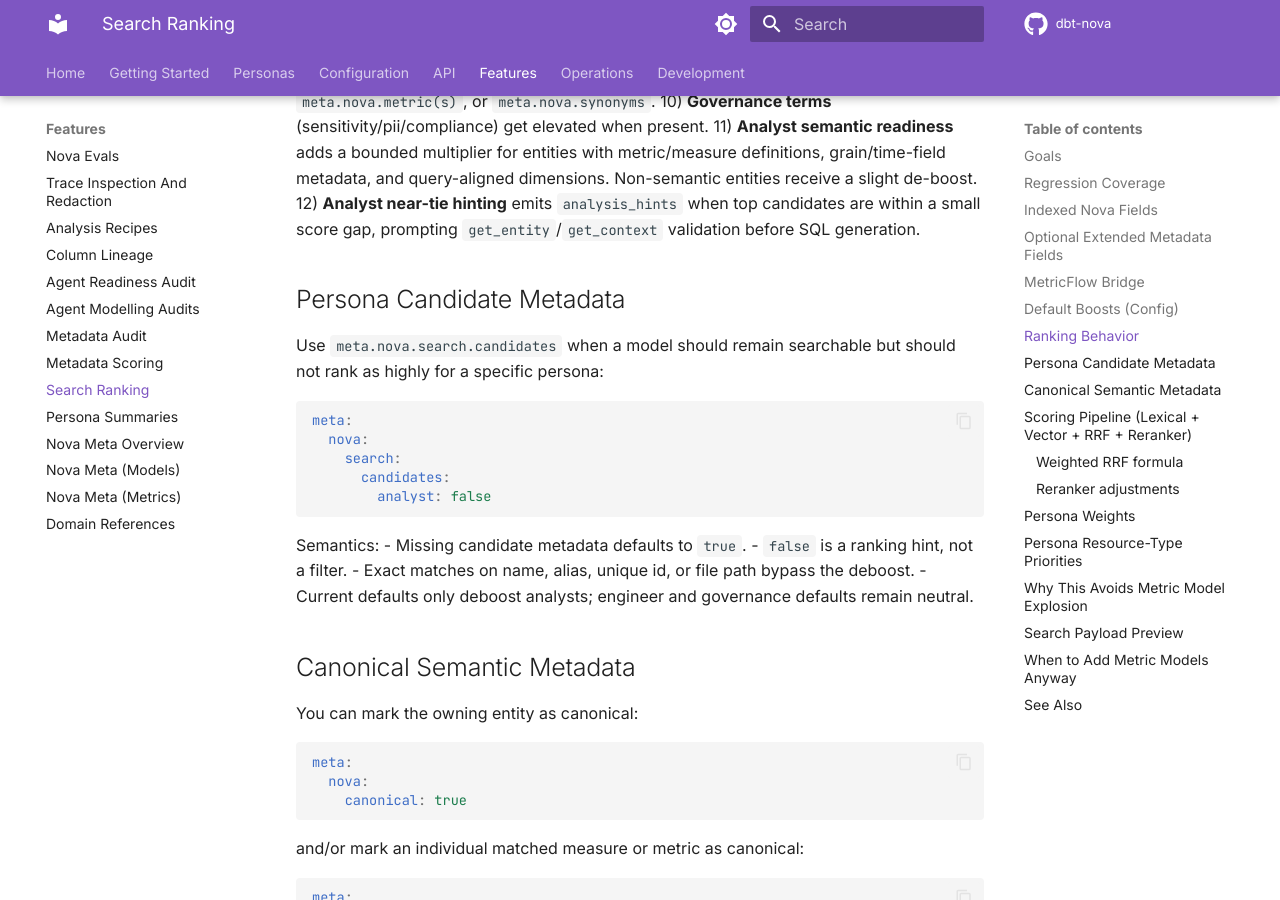
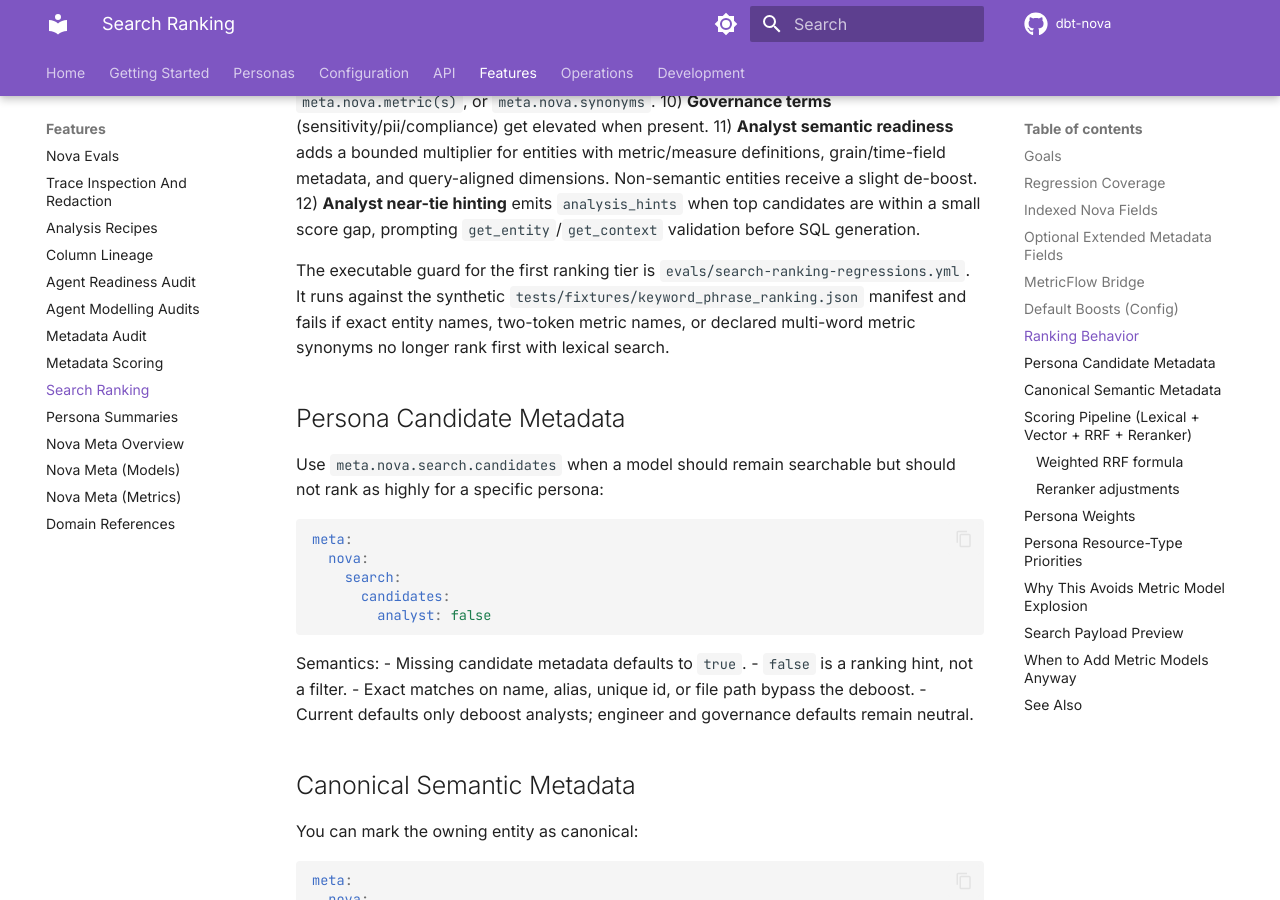
Before and after one commit to joe-broadhead/dbt-nova, an MkDocs documentation site: the page built from docs/features/search-ranking.md, in a window 1280 px wide and 900 px high, scrolled down 4938 px. Built offline with MkDocs 1.6.1 and Material for MkDocs 9.7.7, drawn with Linux system fonts in a browser that asks for light colours; comment, search, counter and statistics services are not loaded.

Commit message:
test: add search ranking regression eval (#302)
Co-authored-by: joe-broadhead <joe-broadhead@users.noreply.github.com>

```diff
--- a/docs/features/search-ranking.md
+++ b/docs/features/search-ranking.md
@@ -194,6 +194,12 @@ DBT_NOVA_SEARCH_ENGINEER_EXACT_MATCH_MULTIPLIER=2.0
 12) **Analyst near-tie hinting** emits `analysis_hints` when top candidates are within a small score
    gap, prompting `get_entity`/`get_context` validation before SQL generation.
 
+The executable guard for the first ranking tier is
+`evals/search-ranking-regressions.yml`. It runs against the synthetic
+`tests/fixtures/keyword_phrase_ranking.json` manifest and fails if exact entity
+names, two-token metric names, or declared multi-word metric synonyms no longer
+rank first with lexical search.
+
 ## Persona Candidate Metadata
 
 Use `meta.nova.search.candidates` when a model should remain searchable but
```
Also changed, not shown: CHANGELOG.md (+2 -2 lines), 2 other files.
